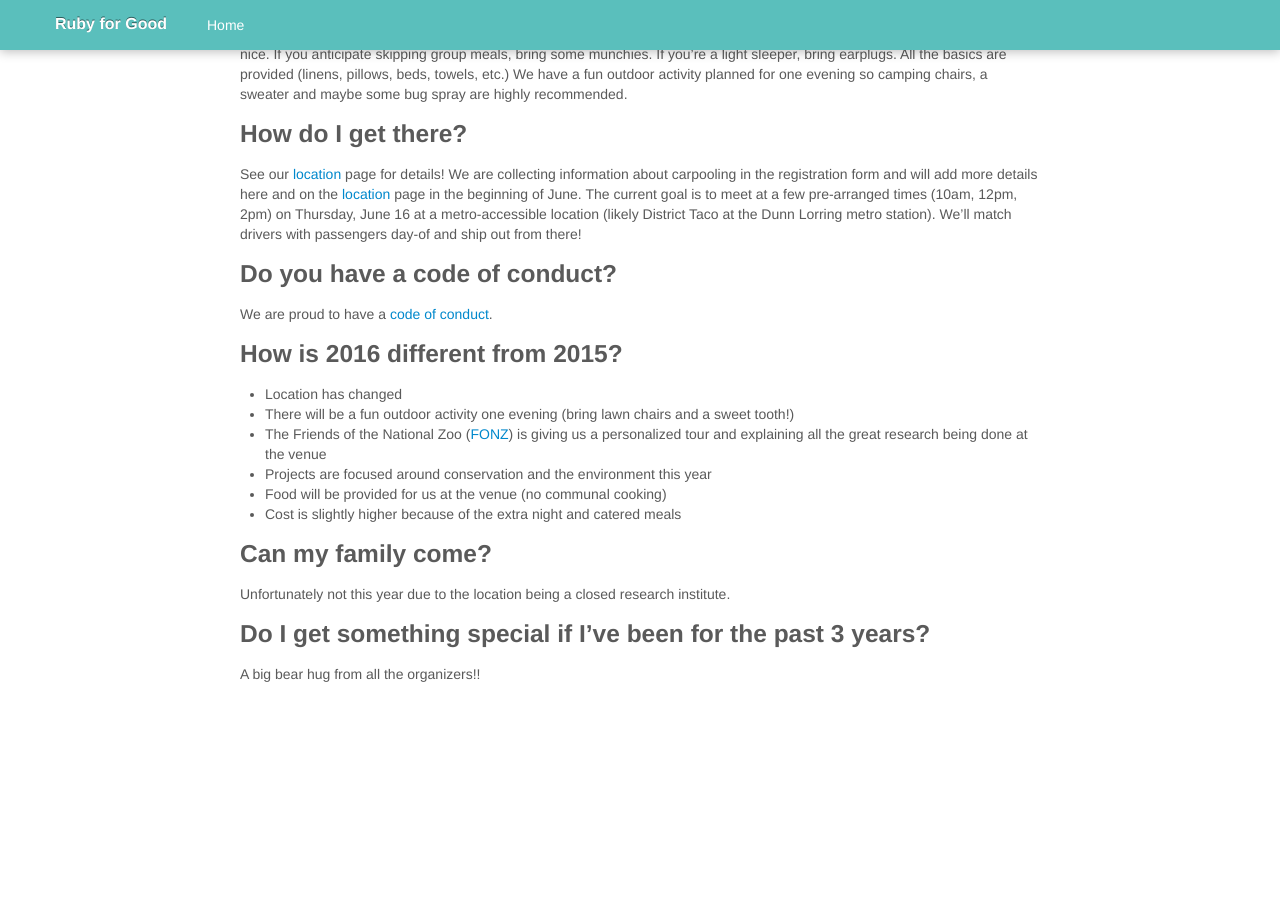
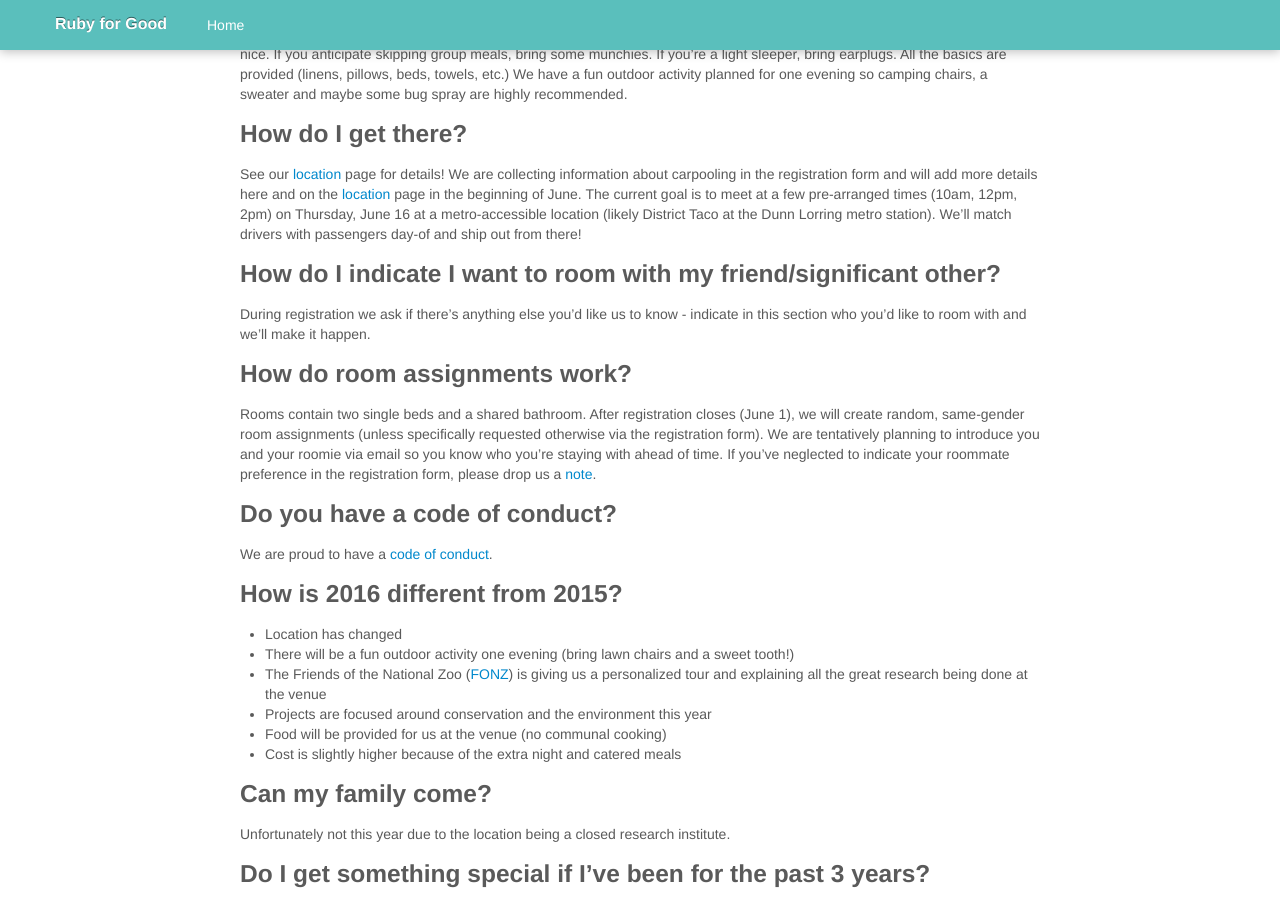
Before and after one commit to rubyforgood/rubyforgood.org--old, a Jekyll site: the page built from faq.md, in a window 1280 px wide and 900 px high, scrolled down 2946 px. Built offline with Jekyll 4.4.1, drawn with Linux system fonts in a browser that asks for light colours; before the commit the page ends 3680 px from its top, so only the background shows below that.

```diff
--- a/faq.md
+++ b/faq.md
@@ -120,6 +120,14 @@
 
 See our <a href="/location">location</a> page for details! We are collecting information about carpooling in the registration form and will add more details here and on the <a href="/location">location</a> page in the beginning of June. The current goal is to meet at a few pre-arranged times (10am, 12pm, 2pm) on Thursday, June 16 at a metro-accessible location (likely District Taco at the Dunn Lorring metro station). We'll match drivers with passengers day-of and ship out from there!
 
+### How do I indicate I want to room with my friend/significant other?
+
+During registration we ask if there's anything else you'd like us to know - indicate in this section who you'd like to room with and we'll make it happen.
+
+### How do room assignments work?
+
+Rooms contain two single beds and a shared bathroom. After registration closes (June 1), we will create random, same-gender room assignments (unless specifically requested otherwise via the registration form). We are tentatively planning to introduce you and your roomie via email so you know who you're staying with ahead of time. If you've neglected to indicate your roommate preference in the registration form, please drop us a <a href="mailto:info@rubyforgood.com">note</a>.
+
 ### Do you have a code of conduct?
 
 We are proud to have a <a href="/coc">code of conduct</a>.
```
